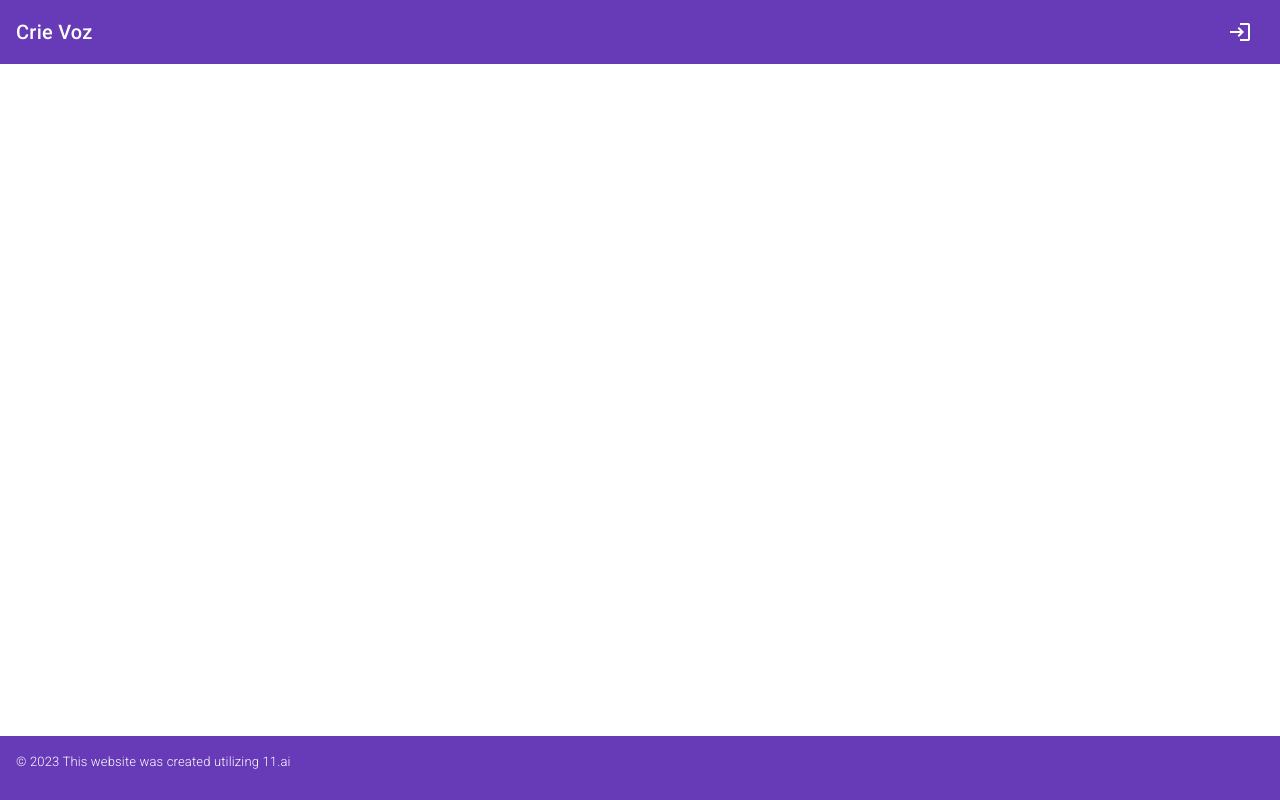
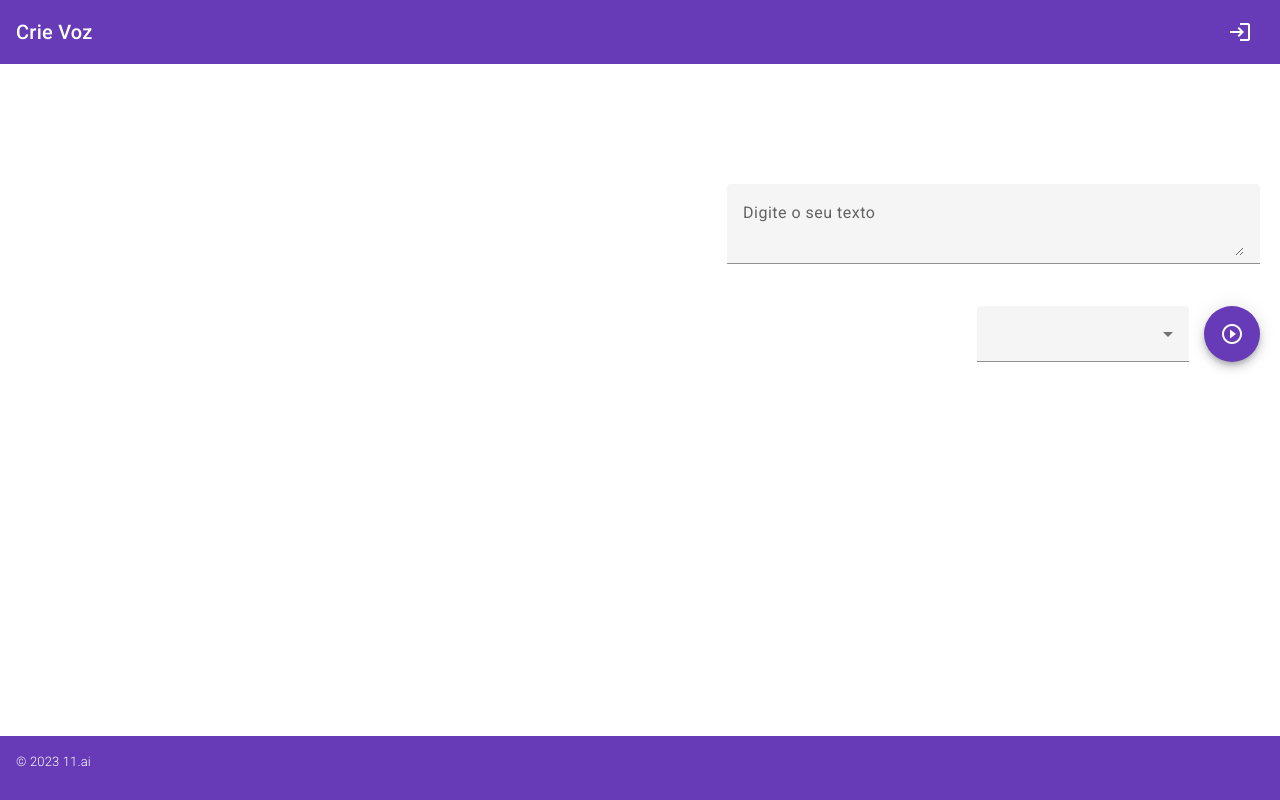
Before and after one commit to repessold/crie-voz, an Angular app: page /generate-voice in a window 1280 px wide. Built offline with nearby package versions, Linux system fonts and the light colour scheme.

Commit message:
Alterações
Alterei a estrutura e defini o módulo principal
Rotas prontas

```diff
--- a/src/app/core/models/voices.ts
+++ b/src/app/core/models/voices.ts
@@ -0,0 +1,5 @@
+export interface voices{
+  voice_id:string;
+
+
+}
--- a/src/app/layout-main/layout-main/layout-main.component.css
+++ b/src/app/layout-main/layout-main/layout-main.component.css
@@ -1,5 +1,17 @@
 .example-spacer {
   flex: 1 1 auto;
+}
+
+.example-form {
+  min-width: 250px;
+  max-width: 500px;
+   width: 100%;
+}
+
+.example-full-width {
+  padding-top: 100px;
+  padding-left: 20px;
+  width: 33%;
 }
 
 .footer{
--- a/src/app/layout-main/layout-main/layout-main.component.html
+++ b/src/app/layout-main/layout-main/layout-main.component.html
@@ -2,16 +2,24 @@
      <!-- <button mat-icon-button class="example-icon" aria-label="Example icon-button with menu icon">
       <mat-icon>menu</mat-icon>
     </button> -->
-    <span>Crie Voz</span>
+    <span [routerLink]="['generate-voice']" aria-label="Cabeçalho com o nome da página 'Crie Voz'">Crie Voz</span>
     <span class="example-spacer"></span>
     <button mat-icon-button class="example-icon favorite-icon" aria-label="Botão para sair do site com um ícone de seta">
       <mat-icon>login</mat-icon>
     </button>
   </mat-toolbar>
 
+   <!-- <form class="content">
+     <mat-form-field class="example-full-width" aria-label="Espaço para digitar o texto a ser convertido em aúdio">
+      <mat-label>Digite o seu texto</mat-label>
+      <textarea matInput placeholder=""></textarea>
+       </mat-form-field>
+   </form> -->
+
+
   <mat-toolbar color="primary" class="footer" aria-label="Rodapé do site, indicando qual api foi usada na construção da página">
       <mat-toolbar-row>
-          <p> &copy; 2023 This website was created utilizing <a href="https://elevenlabs.io/speech-synthesis" class="ancora-link" >11.ai</a></p>
+          <p> &copy; 2023 <a href="https://elevenlabs.io/speech-synthesis" class="ancora-link" >11.ai</a></p>
       </mat-toolbar-row>
   </mat-toolbar>
 
--- a/src/app/modules/generate/generate-voice/generate-voice.component.css
+++ b/src/app/modules/generate/generate-voice/generate-voice.component.css
@@ -1,4 +1,35 @@
-.content {
+.content{
+  display: flex;
+  justify-content: right;
   flex: 1;
   padding: 20px;
 }
+/* .example-spacer {
+  flex: 1 1 auto;
+} */
+
+/* .example-form {
+  min-width: 150px;
+  max-width: 500px;
+  width: 100%;
+} */
+
+.example-full-width{
+  padding-top: 100px;
+  padding-left: 20px;
+  width: 43%;
+  /* outline: 0; */
+}
+.actions{
+  display: flex;
+  justify-content: right;
+  flex: 1;
+  padding-right: 20px;
+}
+
+
+.play-button{
+  padding-left: 15px;
+
+
+}
--- a/src/app/modules/generate/generate-voice/generate-voice.component.html
+++ b/src/app/modules/generate/generate-voice/generate-voice.component.html
@@ -1,3 +1,23 @@
-<p>
-  generate-voice works!
-</p>
+<div class="content">
+  <mat-form-field class="example-full-width" aria-label="Espaço para digitar o texto a ser convertido em aúdio">
+    <mat-label>Digite o seu texto</mat-label>
+    <textarea matInput placeholder="" id="textarea"></textarea>
+  </mat-form-field>
+</div>
+<div class="actions">
+    <mat-form-field>
+      <mat-select id="voices" color="primary">
+        <mat-option value="">Voice </mat-option>
+        <mat-option value="">Voice </mat-option>
+        <mat-option value="">Voice </mat-option>
+        <mat-option value="">Voice </mat-option>
+      </mat-select>
+    </mat-form-field>
+
+  <div class="play-button">
+    <button mat-fab color="primary"  title="Botão para iniciar o áudio"
+      aria-label="Botão com um símbolo de play">
+      <mat-icon class="mat-18 ">play_circle_outline</mat-icon>
+    </button>
+  </div>
+</div>
--- a/src/app/modules/generate/generate-voice/generate-voice.component.ts
+++ b/src/app/modules/generate/generate-voice/generate-voice.component.ts
@@ -7,9 +7,12 @@ import { Component, OnInit } from '@angular/core';
 })
 export class GenerateVoiceComponent implements OnInit {
 
+
   constructor() { }
 
   ngOnInit() {
   }
 
+
+
 }
```
Also changed, not shown: src/app/modules/generate/generate-routing.module.ts (+17 -0 lines), src/app/modules/generate/generate.module.ts (+6 -2 lines), src/app/shared/shared.module.ts (+15 -2 lines), 1 other file (tests, documents, lock files or other folders).
